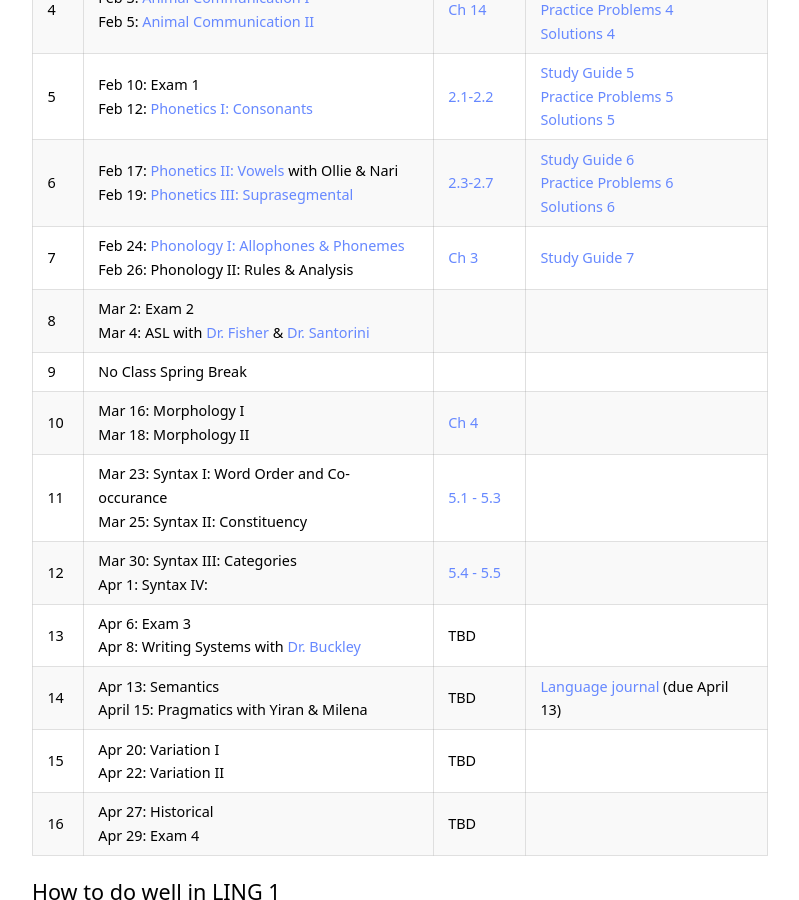
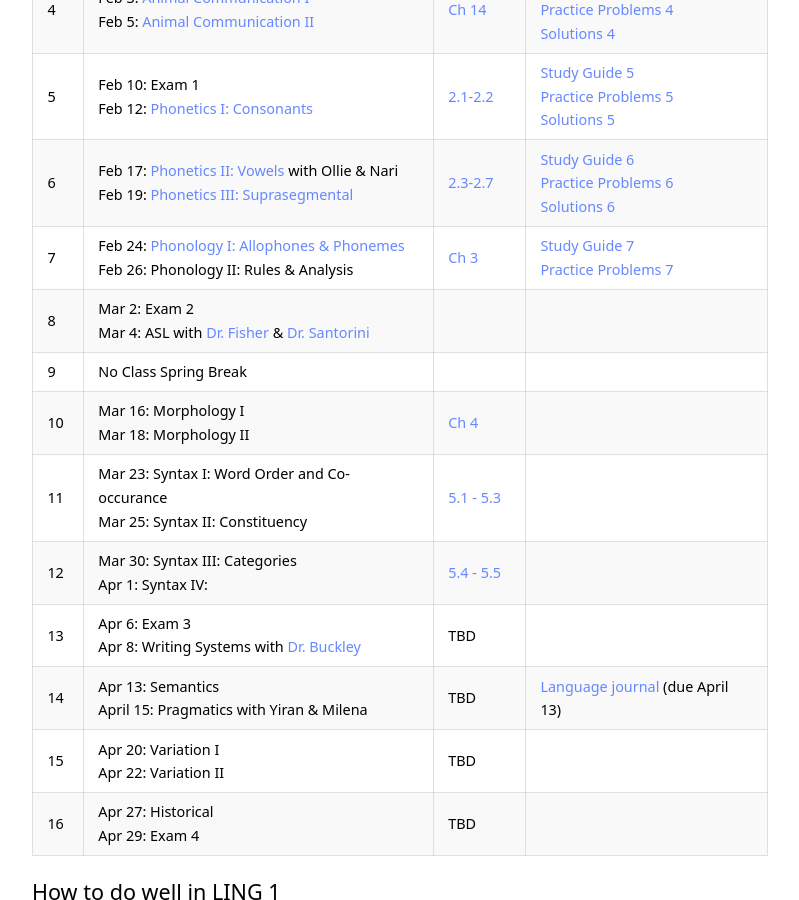
Before and after one commit to kschuler/ling001, a Jekyll site: the page built from index.md, in a window 1280 px wide and 900 px high, scrolled down 2635 px. Shown: the whole window, without its empty margins (240-1039 px from the left). Built offline with Jekyll 4.4.1, drawn with Linux system fonts in a browser that asks for light colours.

Commit message:
Update index.md

```diff
--- a/index.md
+++ b/index.md
@@ -67,7 +67,7 @@ Wk  | Lecture | Readings | Resources
 4 | Feb 3: [Animal Communication I](resources/Ling001-20A-05-AnimalCommunication.pdf)<br>Feb 5: [Animal Communication II](resources/Ling001-20A-06-AnimalCommunication2.pdf)   | [Ch 14](https://app.perusall.com/courses/intro-to-linguistics-1/chapter-14-13?assignmentId=7ag64J2jqfoSDxxoo&part=1) | [Study Guide 4](resources/studyguide-week4.pdf)<br>[Practice Problems 4](resources/practiceproblems-week4.pdf)<br>[Solutions 4](resources/solutions-week4.pdf)
 5 | Feb 10: **Exam 1** <br> Feb 12: [Phonetics I: Consonants](resources/Ling001-20A-07-Consonants.pdf)| [2.1-2.2](https://app.perusall.com/courses/intro-to-linguistics-1/chapter-2-2-0-to-2-2?assignmentId=39n2C4wgg4umcp5Kz&part=1) | [Study Guide 5](resources/studyguide-week5.pdf)<br>[Practice Problems 5](resources/practiceproblems-week5.pdf)<br>[Solutions 5](resources/solutions-week5.pdf)
 6 | Feb 17: [Phonetics II: Vowels](resources/Ling001-20A-08-Vowels.pdf) with Ollie & Nari<br>Feb 19: [Phonetics III: Suprasegmental](resources/Ling001-20A-09-Supraseg.pdf) | [2.3-2.7](https://app.perusall.com/courses/intro-to-linguistics-1/chapter-2-2-3-to-2-7?assignmentId=yzAbFgYmhd9ax6sLy&part=1) | [Study Guide 6](resources/studyguide-week6.pdf) <br> [Practice Problems 6](resources/practiceproblems-week6.pdf)<br> [Solutions 6](resources/solutions-week6.pdf)
-7 | Feb 24: [Phonology I: Allophones & Phonemes](resources/Ling001-20A-10-PhonologyI.pdf)<br>Feb 26: Phonology II: Rules & Analysis | [Ch 3](https://app.perusall.com/courses/intro-to-linguistics-1/chapter-3-3-1-to-3-5?assignmentId=HKF3XuDMARwyE6Wt8&part=1)| [Study Guide 7](resources/studyguide-week7.pdf)<br>
+7 | Feb 24: [Phonology I: Allophones & Phonemes](resources/Ling001-20A-10-PhonologyI.pdf)<br>Feb 26: Phonology II: Rules & Analysis | [Ch 3](https://app.perusall.com/courses/intro-to-linguistics-1/chapter-3-3-1-to-3-5?assignmentId=HKF3XuDMARwyE6Wt8&part=1)| [Study Guide 7](resources/studyguide-week7.pdf)<br>[Practice Problems 7](resources/practiceproblems-week7.pdf)
 8 | Mar 2: **Exam 2** <br>Mar 4: ASL with [Dr. Fisher](https://web.sas.upenn.edu/asl-deafstudies/) & [Dr. Santorini](https://www.ling.upenn.edu/~beatrice/)|  |
 9 | **No Class Spring Break** |  |
 10 | Mar 16: Morphology I<br>Mar 18: Morphology II | [Ch 4](https://app.perusall.com/courses/intro-to-linguistics-1/chapter-4-4-1-4-5?assignmentId=pxa2xEZE3KQXDioBC&part=1) |
```
